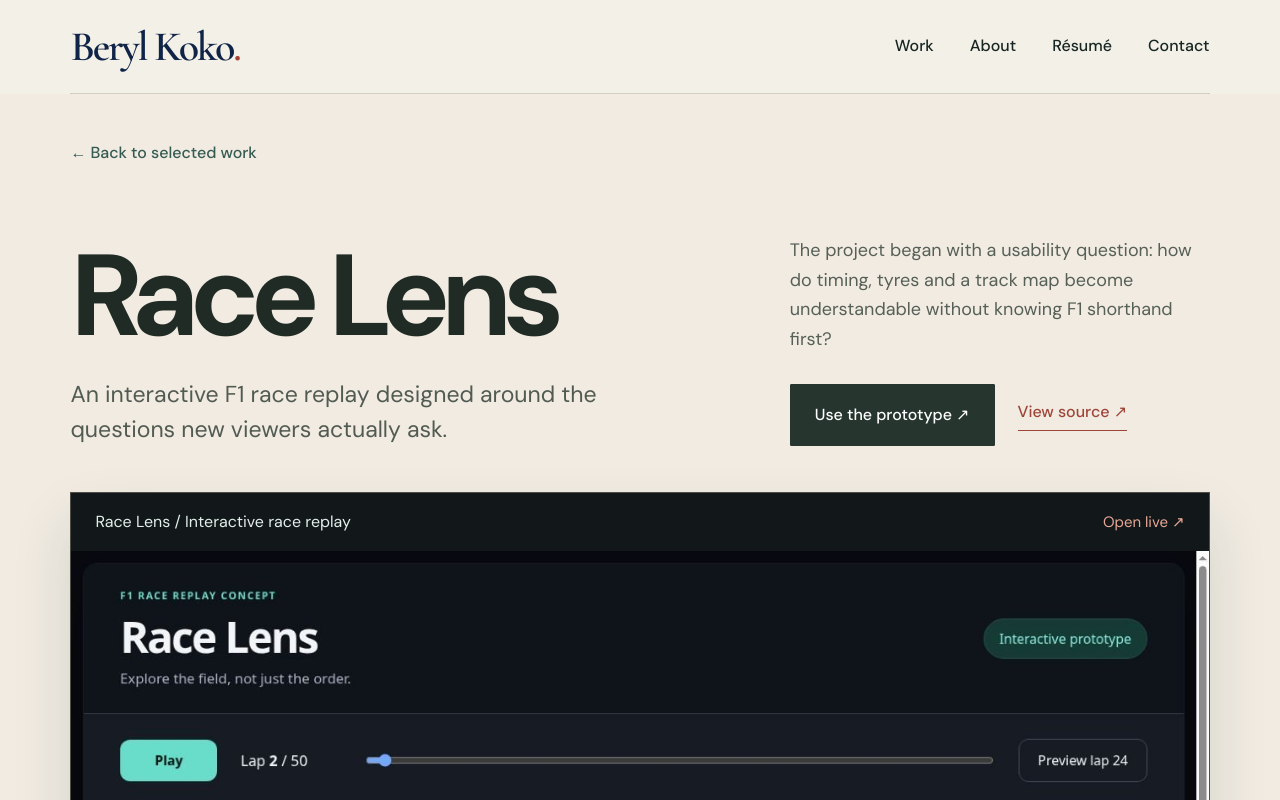
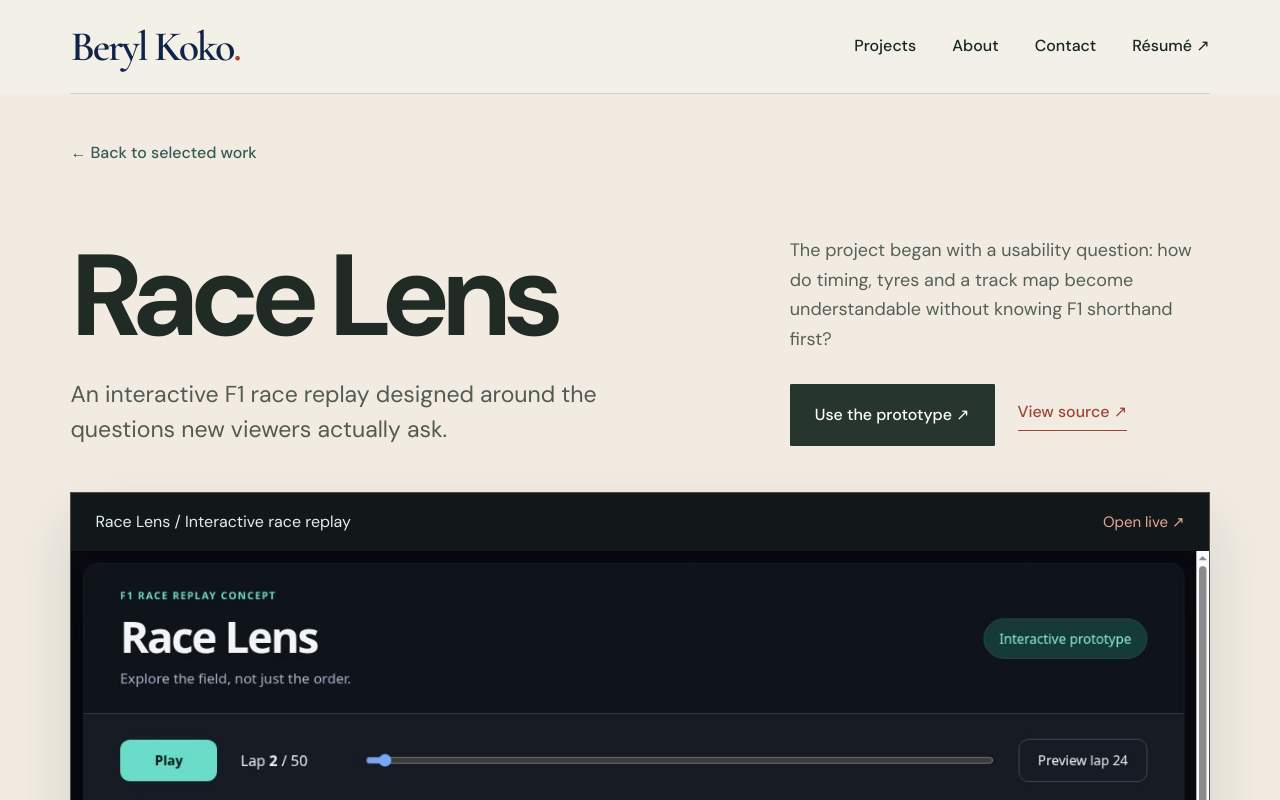
Before and after one commit to BerylKoko/Portfolio, a website built with Vite: page work/race-lens/index.html in a window 1280 px wide. Shown: the top 800 px of the page. Built offline with nearby package versions, Linux system fonts and the light colour scheme.

Commit message:
Unify editorial navigation and remove duplicate resume links in race-lens

```diff
--- a/work/race-lens/index.html
+++ b/work/race-lens/index.html
@@ -1,4 +1,4 @@
-<!doctype html><html lang="en"><head><meta charset="utf-8"><meta name="viewport" content="width=device-width,initial-scale=1"><meta name="description" content="Making an F1 race easier to read, from annotated interfaces to a novice-friendly replay."><meta name="theme-color" content="#102448"><title>Race Lens — Beryl Koko</title><link rel="icon" href="../../assets/favicon.svg" type="image/svg+xml"><link rel="stylesheet" href="../../site.css"><link rel="stylesheet" href="../../portfolio-refinement.css"><script src="../../script.js" defer></script></head><body class="case race-lens"><a class="skip" href="#main">Skip to content</a><header class="site-header shell"><a class="wordmark" href="../../index.html">Beryl Koko<span>.</span></a><nav aria-label="Main navigation"><a href="../../index.html#work">Work</a><a href="../../index.html#about">About</a><a href="../../assets/beryl-koko-resume.pdf">Résumé</a><a href="mailto:bek74@cornell.edu">Contact</a></nav></header><main id="main"><section class="case-heading research-hero" aria-labelledby="case-title">
+<!doctype html><html lang="en"><head><meta charset="utf-8"><meta name="viewport" content="width=device-width,initial-scale=1"><meta name="description" content="Making an F1 race easier to read, from annotated interfaces to a novice-friendly replay."><meta name="theme-color" content="#102448"><title>Race Lens — Beryl Koko</title><link rel="icon" href="../../assets/favicon.svg" type="image/svg+xml"><link rel="stylesheet" href="../../site.css"><link rel="stylesheet" href="../../portfolio-refinement.css"><script src="../../script.js" defer></script></head><body class="case race-lens"><a class="skip" href="#main">Skip to content</a><header class="site-header shell"><a class="wordmark" href="../../index.html">Beryl Koko<span>.</span></a><nav aria-label="Main navigation"><a href="../../index.html#work">Projects</a><a href="../../index.html#about">About</a><a href="mailto:bek74@cornell.edu">Contact</a><a class="case-resume-link" href="../../assets/beryl-koko-resume.pdf">Résumé <span aria-hidden="true">↗</span></a></nav></header><main id="main"><section class="case-heading research-hero" aria-labelledby="case-title">
   <div class="shell">
     <a class="back" href="../../index.html#work">← Back to selected work</a>
     <div class="research-intro">
```
